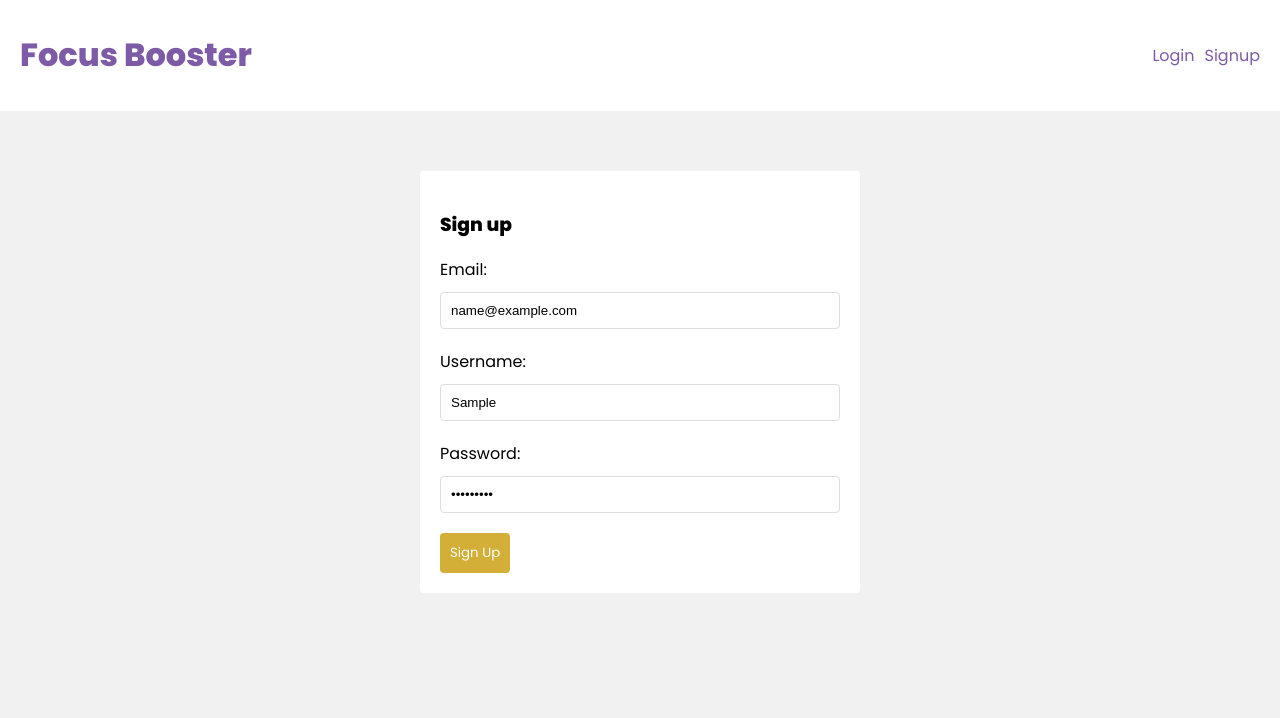
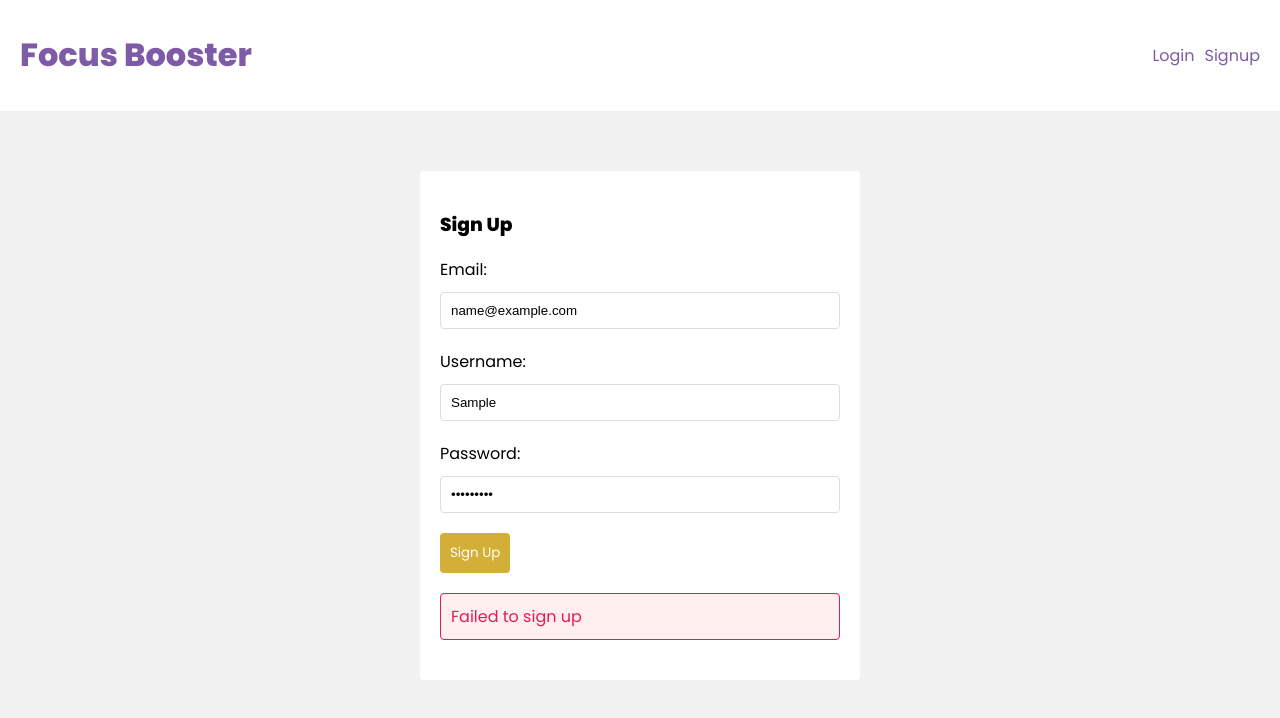
Before and after one commit to CyberFandaP/ProjectBoostApp, a React (Create React App) app in the folder frontend/: page /signup in a window 1280 px wide. Both pictures are taken after typing "name@example.com", "Sample", "Sample123" into the empty fields and a click on the button "Sign Up". Shown: the top 718 px of the page. Built offline with nearby package versions, Linux system fonts and the light colour scheme; no server answers.

Commit message:
Vytvořen hook pro registraci useSignup a úprava komponenty Signup v pages

```diff
--- /dev/null
+++ b/frontend/src/hooks/useSignup.js
@@ -0,0 +1,53 @@
+// ./hooks/useSignup
+import { useState } from "react";
+// Import useAuthContext to use the authentication context throughout the application
+import { useAuthContext } from "./useAuthContext";
+
+export const useSignup = () => {
+    // State to manage error messages during the signup process
+    const [error, setError] = useState(null);
+    // State to manage the loading status during the signup API call
+    const [isLoading, setIsLoading] = useState(false);
+    // Destructure dispatch from the useAuthContext for updating authentication state
+    const { dispatch } = useAuthContext();
+
+    // The signup function takes email, password, and optionally username
+    const signup = async (email, password, username) => {
+        // Initiate loading state
+        setIsLoading(true);
+        // Clear previous errors
+        setError(null);
+
+        try {
+            // Make a POST request to the server's signup endpoint
+            const response = await fetch("/api/user/signup", {
+                method: "POST",
+                headers: {"Content-Type": "application/json"},
+                body: JSON.stringify({ email, password, username })  // Include username if needed
+            });
+
+            const json = await response.json();
+
+            // Check if the HTTP response status is not okay
+            if (!response.ok) {
+                // Set the error state to the error provided by the server
+                setError(json.error);
+                setIsLoading(false); // End loading state
+            } else {
+                // If the signup is successful, store the user data in localStorage
+                localStorage.setItem("user", JSON.stringify(json));
+
+                // Dispatch LOGIN action to update auth context state
+                dispatch({type: "LOGIN", payload: json});
+                setIsLoading(false); // End loading state
+            }
+        } catch (err) {
+            // Handle errors like network issues
+            setError('Failed to sign up');
+            setIsLoading(false);
+        }
+    };
+
+    // Return the signup function, isLoading and error state for use in components
+    return { signup, isLoading, error };
+};
--- a/frontend/src/pages/Signup.js
+++ b/frontend/src/pages/Signup.js
@@ -1,37 +1,34 @@
+// ./pages/Signup
 import React, { useState } from "react";
-import { useAuthContext } from "../hooks/useAuthContext";
+// Import the useSignup hook
+import { useSignup } from "../hooks/useSignup";
 
 const Signup = () => {
-    // Stavové proměnné pro uchování hodnot z formuláře
+    // State variables to store form inputs
     const [email, setEmail] = useState("");
     const [username, setUsername] = useState("");
     const [password, setPassword] = useState("");
 
-    // Získání kontextu autentizace pro použití dispečera
-    const { dispatch } = useAuthContext();
+    // Retrieve the signup function, error state, and loading state from the useSignup hook
+    const { signup, error, isLoading } = useSignup();
 
-    // Funkce pro odeslání formuláře
+    // Form submission handler
     const handleSubmit = async (e) => {
         e.preventDefault();
-
-        // Zde můžeš provést validaci formuláře, např. ověření délky hesla, platnosti emailu, atd.
-
-        // Zde bys volal API pro registraci uživatele
-        console.log(email, username, password);
-
-        // Příklad jak použít dispečer pro aktualizaci stavu autentizace
-        // dispatch({ type: "REGISTER", payload: { email, username } });
+        // Call the signup function from the useSignup hook
+        await signup(email, password, username); // Ensure you pass the username if your API expects it
     };
 
     return (
         <form className="signup" onSubmit={handleSubmit}>
-            <h3>Sign up</h3>
+            <h3>Sign Up</h3>
 
             <label>Email:</label>
             <input
                 type="email"
                 onChange={(e) => setEmail(e.target.value)}
                 value={email}
+                required
             />
 
             <label>Username:</label>
@@ -39,6 +36,7 @@
                 type="text"
                 onChange={(e) => setUsername(e.target.value)}
                 value={username}
+                required
             />
 
             <label>Password:</label>
@@ -46,9 +44,15 @@
                 type="password"
                 onChange={(e) => setPassword(e.target.value)}
                 value={password}
+                required
             />
 
-            <button>Sign Up</button>
+            <button type="submit" disabled={isLoading}>
+                {isLoading ? 'Signing Up...' : 'Sign Up'}
+            </button>
+
+            {/* Display any error messages */}
+            {error && <div className="error">{error}</div>}
         </form>
     );
 };
```
